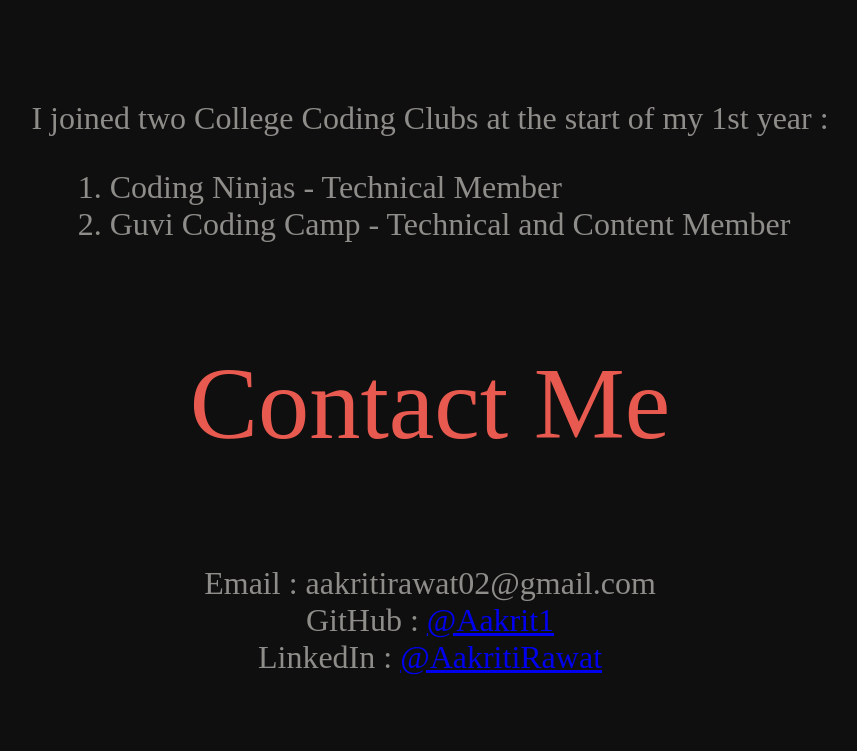
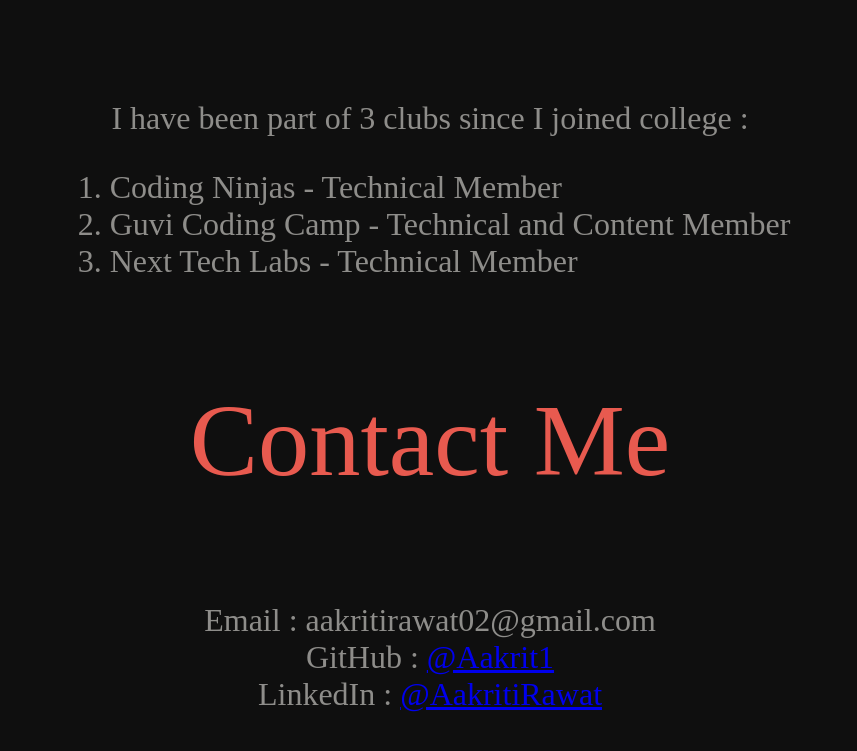
Before and after one commit to Aakrit1/Portfolio, a plain HTML site: page index.html in a window 1280 px wide. Shown: the part 1268-2019 px from the top of the page, without its empty margins (210-1067 px from the left). Before the commit the page ends 1982 px from the top, so only its background shows below. Drawn offline with Linux system fonts and the light colour scheme.

Commit message:
Update index.html

```diff
--- a/index.html
+++ b/index.html
@@ -38,10 +38,11 @@
     <div class="extra" id="extra">
         <p class="extraTitle">Extra-Curricular</p>
         <p class="extras">
-            I joined two College Coding Clubs at the start of my 1st year :
+            I have been part of 3 clubs since I joined college :
             <ol class="clubList">
                 <li>Coding Ninjas - Technical Member</li>
                 <li>Guvi Coding Camp - Technical and Content Member</li>
+                <li>Next Tech Labs - Technical Member</li>
             </ol>
         </p>
     </div>
```
